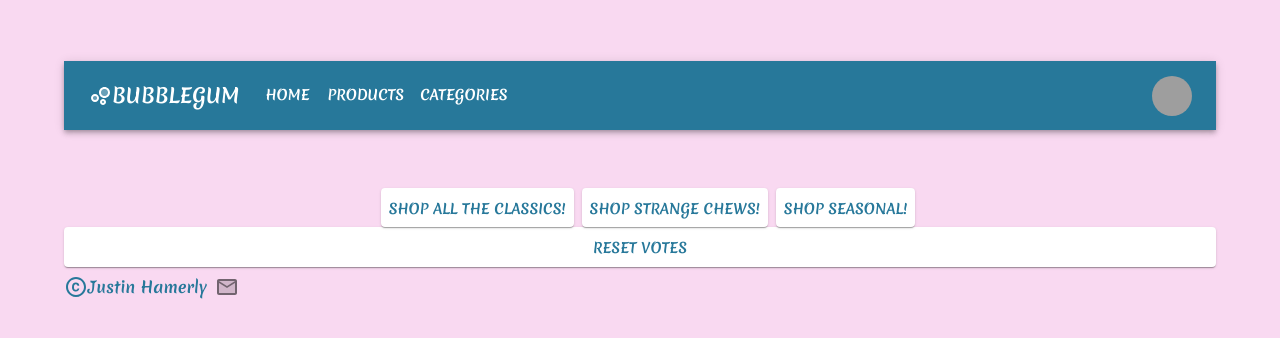
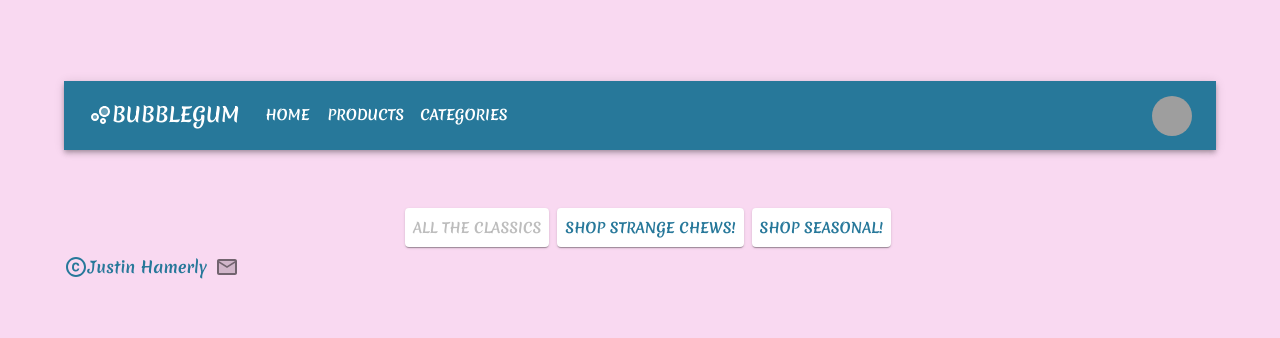
Before and after one commit to JustinHamerly/virtual-storefront, a React (Create React App) app: page / in a window 1280 px wide. Shown: the part 216-554 px from the top of the page. Built offline with nearby package versions, Linux system fonts and the light colour scheme; grey boxes are pictures that could not be loaded.

Commit message:
added disabled button for categories

```diff
--- a/src/App.js
+++ b/src/App.js
@@ -1,7 +1,7 @@
 import './App.css';
 import Header from './components/header/Header';
 import Footer from './components/footer/Footer'
-import { Container, Grid, Card, Button, Typography } from '@mui/material';
+import { Container, Grid, Card, Button } from '@mui/material';
 import { ThemeProvider } from '@emotion/react';
 import menuTheme from './theme/menu.js'
 import { connect } from 'react-redux';
@@ -14,8 +14,8 @@ function App(props) {
         <Header/>
           <div className="App">
             <Grid sx={{ margin: '50px 0px 0px 0px',}} justifyContent="center" container spacing={1}>
-
               {props.category.categories.map((category, idx) => {
+                if(!category.active){
                   return (
                     <Grid key={idx} item>
                       <Card>
@@ -25,13 +25,17 @@ function App(props) {
                       </Card>
                     </Grid >
                   )
+                }else{
+                  return(
+                    <Grid key={idx} item>
+                      <Card>
+                        <Button disabled>{category.name}</Button>
+                      </Card>
+                    </Grid >
+                  )
+                }
               })}
             </Grid>
-            <Card>
-              <Button onClick={() => {
-                props.reset();
-              }}>Reset Votes</Button>
-            </Card>
           </div>
         <Footer/>
       </ThemeProvider>
@@ -48,8 +52,7 @@ const mapStateToProps = state => {
 
 // this allows actions to be pumped through our reducer.
 const mapDispatchToProps = dispatch => ({
-  active: (normalized) => dispatch({type: 'CHANGE_CATEGORY', payload: normalized}),
-  reset: () => dispatch({ type: 'RESET_CATEGORY' })
+  active: (normalized) => dispatch({type: 'CHANGE_CATEGORY', payload: normalized})
 });
 
 export default connect(mapStateToProps, mapDispatchToProps)(App);
--- a/src/store/categories.js
+++ b/src/store/categories.js
@@ -25,8 +25,6 @@ function categoryReducer(state = initialState, action) {
 
       return { categories, activeCategory }
 
-    case 'RESET_CATEGORY':
-      return initialState;
     default:
       return state;
   }
```
Lines whose indentation alone changed are shown as unchanged.
